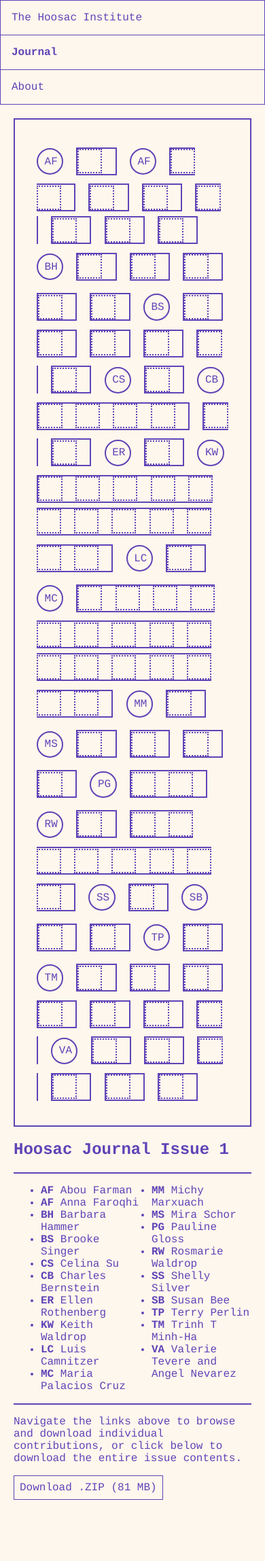
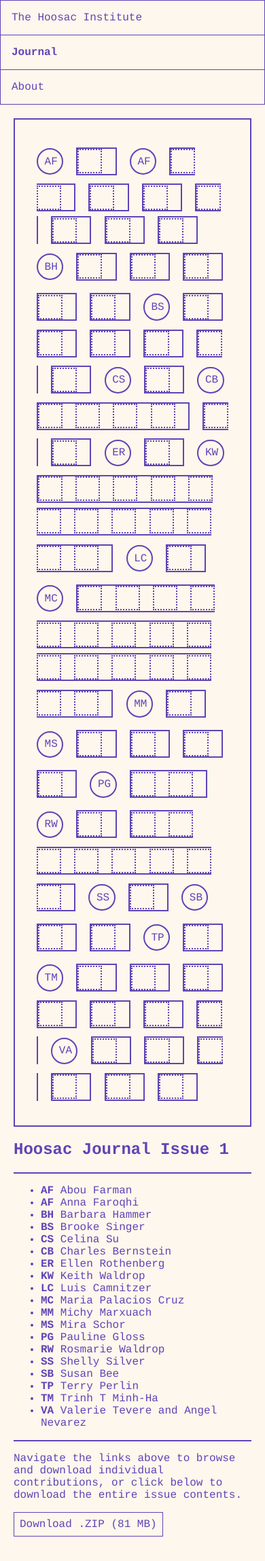
Before and after one commit to caseyg/hoosacinstitute, a Jekyll site: the page built from _journal/1.markdown, in a window 390 px wide. Shown: the whole page at 68% size. Built offline with Jekyll 4.4.1, drawn with Linux system fonts in a browser that asks for light colours; nearby versions of some CDN libraries; before the commit the page ends 2243 px from its top, so only the background shows below that.

Commit message:
responsive styles

```diff
--- a/_sass/style.scss
+++ b/_sass/style.scss
@@ -58,10 +58,9 @@
     flex: 1 1 0;
     border-right: 1px solid #5E44B7;
   }
-}
-
-.contributors {
-  column-count: 2;
+  .contributors {
+    column-count: 2;
+  }
 }
 
 .journal {
```
